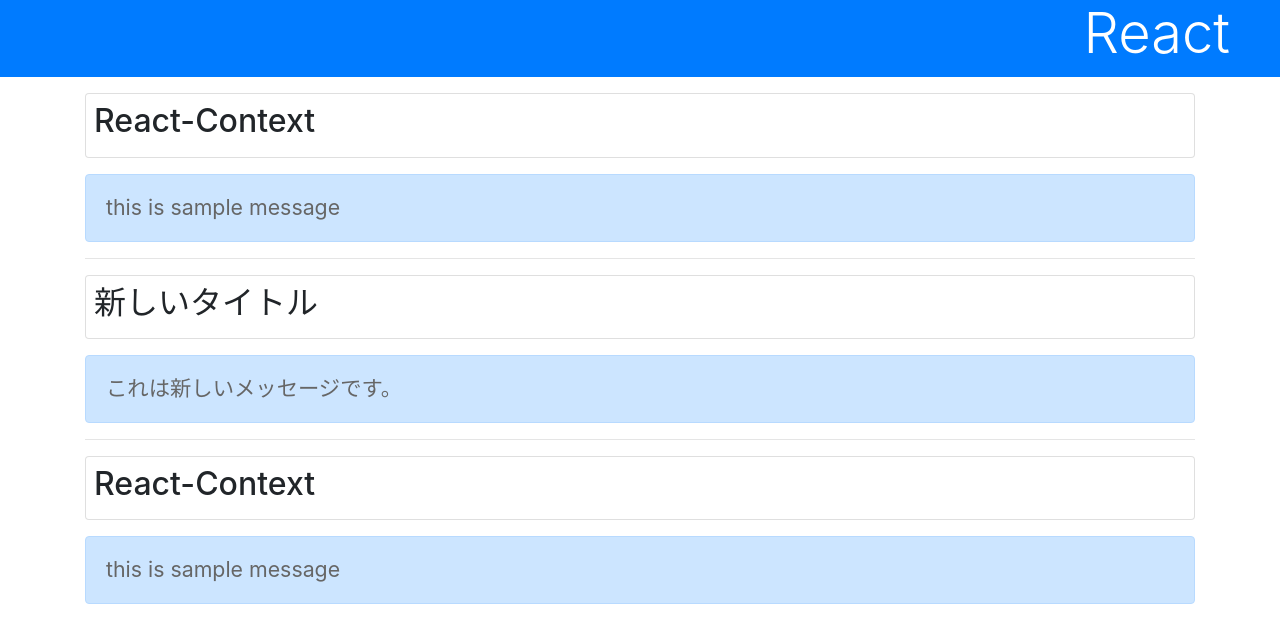
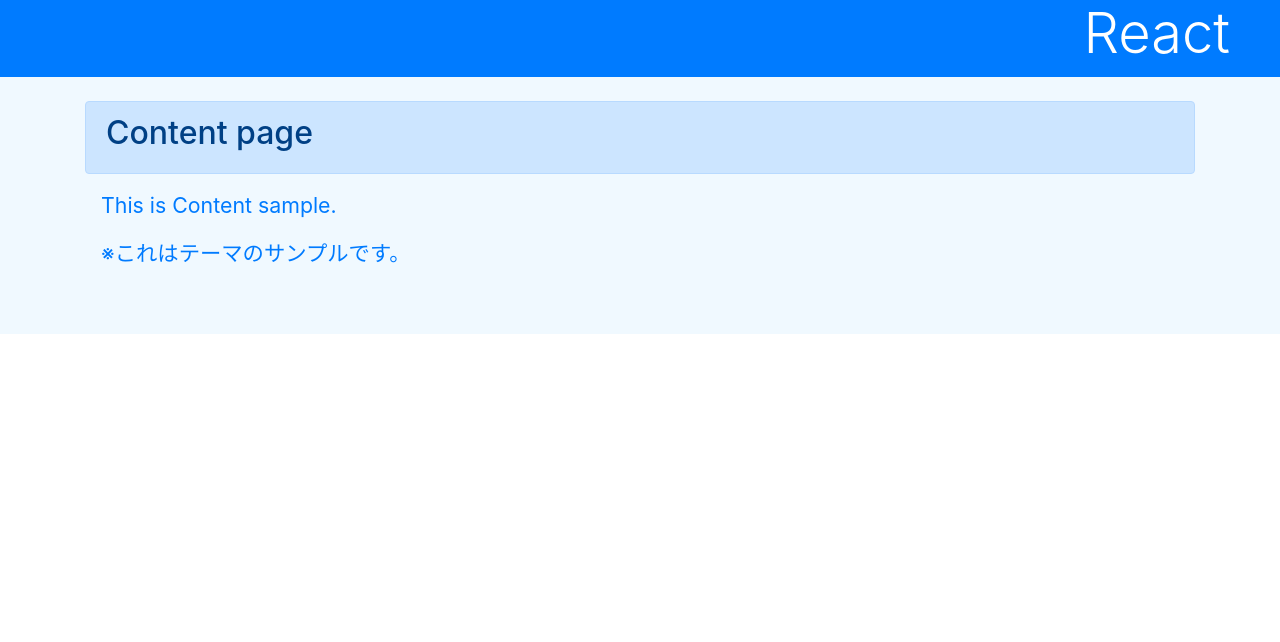
Before and after one commit to Haya372/react-started, a React (Create React App) app: page / in a window 1280 px wide. Shown: the top 642 px of the page. Built offline with nearby package versions, Linux system fonts and the light colour scheme.

Commit message:
コンテキストでテーマを作る

```diff
--- a/src/App.js
+++ b/src/App.js
@@ -1,49 +1,42 @@
 import './App.css';
 import React, { Component } from 'react';
 
-let data = {
-  title: 'React-Context',
-  message: 'this is sample message'
+let theme = {
+  light: {
+    styles: {
+      backgroundColor: "#f0f9ff",
+      color: "#00f"
+    },
+    head: "bg-primary text-white display-4 mb-4",
+    alert: "alert alert-primary my-3",
+    text: "text-primary m-3",
+    foot: "py-4"
+  },
+  dark: {
+    styles: {
+      backgroundColor: "#336",
+      color: "#eef"
+    },
+    head: "bg-secondary text-white display-4 mb-4",
+    alert: "alert alert-dark my-3",
+    text: "text-light m-3",
+    foot: "py-4"
+  },
 };
 
-const SampleContext = React.createContext(data);
+const ThemeContext = React.createContext(theme.light);
 
 class App extends Component {
-
-  newdata = {
-    title: '新しいタイトル',
-    message: 'これは新しいメッセージです。'
-  }
-
-  constructor(props){
-    super(props);
-    this.state = {
-      title: 'input form',
-      message: 'type your name.',
-      max: 10
-    }
-    this.doCheck = this.doCheck.bind(this);
-  }
-
-  doCheck(e){
-    alert(e.target.value + "は長すぎます。（最大" + this.state.max + "文字）")
-  }
-
+  static contextType = ThemeContext;
   render(){
     return (
-      <div>
-        <h1 className="bg-primary text-white display-4">React</h1>
+      <div style={this.context.styles}>
+        <h1 className={this.context.head}>React</h1>
         <div className="container">
-          <Title />
-          <Message />
-          <hr />
-          <SampleContext.Provider value={this.newdata}>
-            <Title />
-            <Message />
-          </SampleContext.Provider>
-          <hr />
-          <Title />
-          <Message />
+          <Title value="Content page" />
+          <Message value="This is Content sample."/>
+          <Message value="※これはテーマのサンプルです。"/>
+          <div className={this.context.foot}></div>
         </div>
       </div>
     )
@@ -51,24 +44,24 @@
 }
 
 class Title extends Component {
-  static contextType = SampleContext;
+  static contextType = ThemeContext;
 
   render(){
     return (
-      <div className="card p-2 my-3">
-        <h2>{this.context.title}</h2>
+      <div className={this.context.alert}>
+        <h2 style={this.context.style}>{this.props.value}</h2>
       </div>
     )
   }
 }
 
 class Message extends Component {
-  static contextType = SampleContext;
+  static contextType = ThemeContext;
 
   render(){
     return (
-      <div className="alert alert-primary">
-        <p>{this.context.message}</p>
+      <div style={this.context.style}>
+        <p className={this.context.text}>{this.props.value}</p>
       </div>
     )
   }
```
